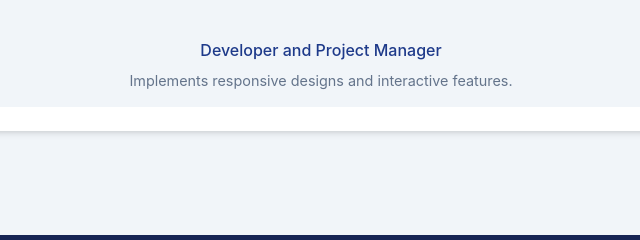
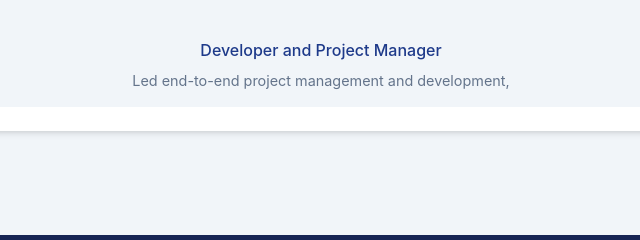
Before and after one commit to iradukundajp/Inspiration-and-Project-Lab-Team-Website, a plain HTML site: page index.html in a window 1280 px wide. Shown: the part 9023-9263 px from the top of the page, 319-959 px from the left. Drawn offline with Linux system fonts and the light colour scheme.

Commit message:
updating team s info

```diff
--- a/index.html
+++ b/index.html
@@ -518,7 +518,7 @@
           </div>
           <h3>Jean Paul Iradukunda</h3>
           <p class="member-role">Developer and Project Manager</p>
-          <p class="member-description">Implements responsive designs and interactive features.</p>
+          <p class="member-description">Led end-to-end project management and development,</p>
         </div>
       </div>
     </div>
```
